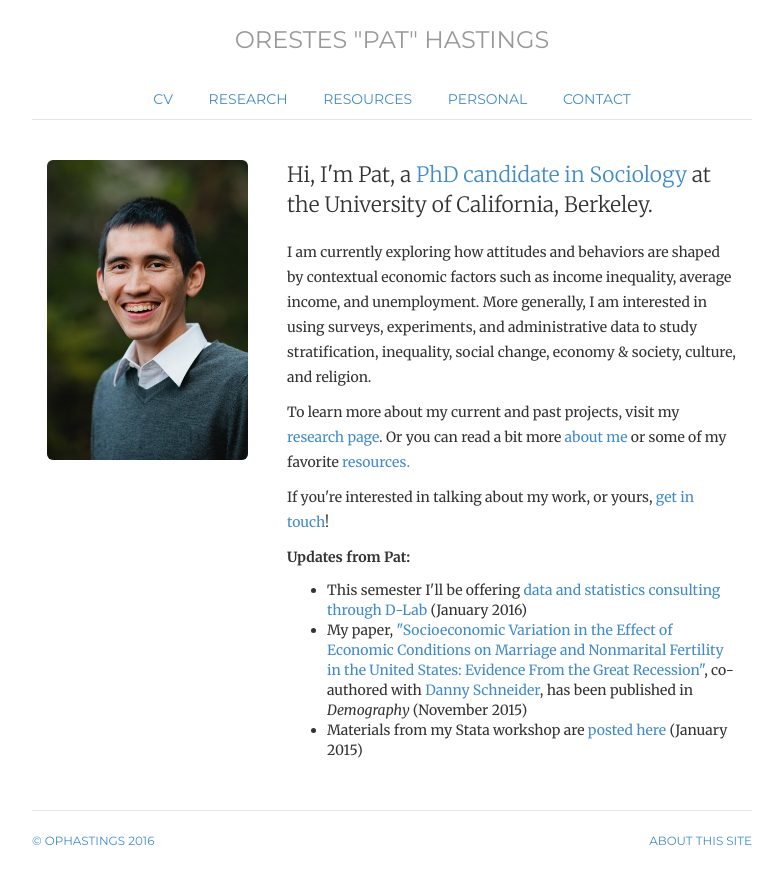
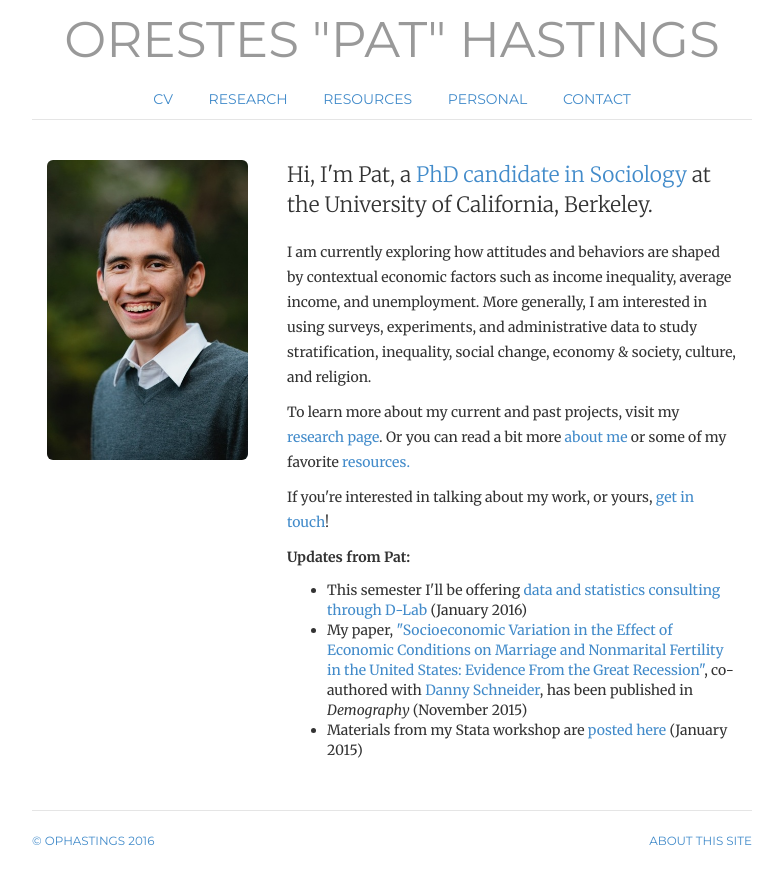
Before and after one commit to ophastings/ophastings.github.io, a Jekyll site: the page built from index.html, in a window 1280 px wide. Shown: the top 884 px of the page, without its empty margins (248-1031 px from the left). Built offline with Jekyll 4.4.1, drawn with Linux system fonts in a browser that asks for light colours; comment, search, counter and statistics services are not loaded.

Commit message:
Update style.css

```diff
--- a/css/style.css
+++ b/css/style.css
@@ -8,7 +8,8 @@
 blockquote p { font-size: 16px; line-height: 1.6em; }
 
 /* Masthead */
-.header, .header h3 { font-family: 'Montserrat', Helvetica, sans-serif; text-transform: uppercase; font-weight: normal; text-align: center; }
+.header { font-family: 'Montserrat', Helvetica, sans-serif; text-transform: uppercase; font-weight: normal; text-align: center; }
+.header h3 { font-family: 'Montserrat', Helvetica, sans-serif; text-transform: uppercase; font-weight: normal; text-align: center; font-size: 50px;  }
 
 .footer { font-family: 'Montserrat', Helvetica, sans-serif; text-transform: uppercase; font-weight: normal; }
 
```
